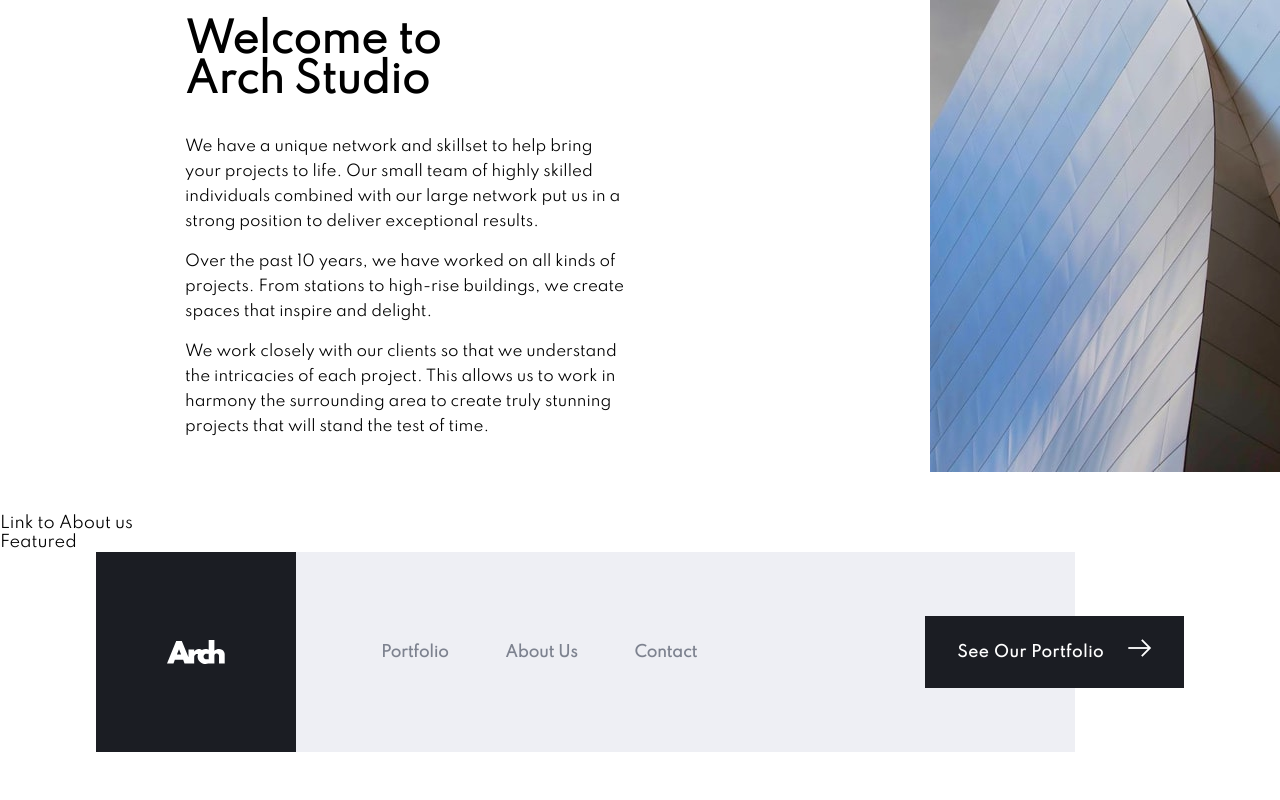
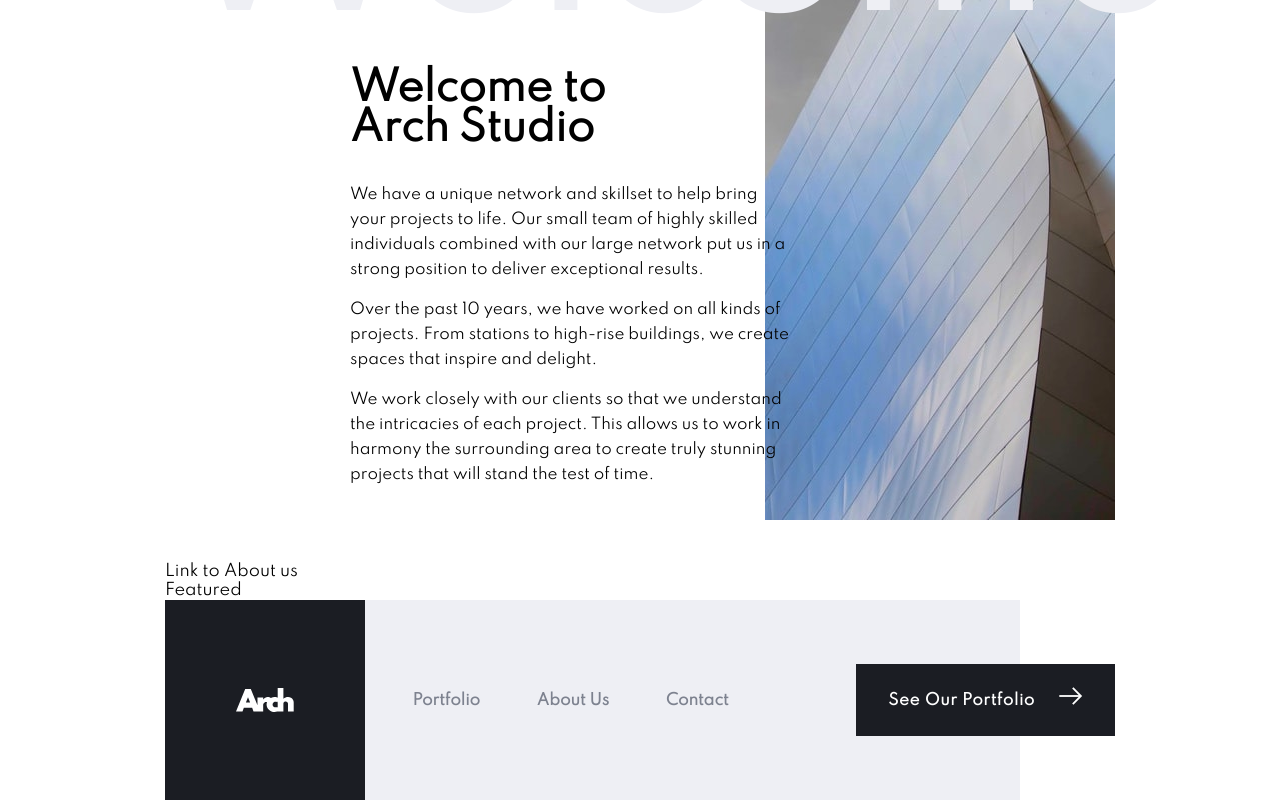
Before and after one commit to qb-rivkyb/arch-studio, a Next.js app: page / in a window 1280 px wide. Shown: the part 1120-1920 px from the top of the page. Before the commit the page ends 1872 px from the top, so only its background shows below. Built offline with nearby package versions, Linux system fonts and the light colour scheme.

Commit message:
fix page layout

```diff
--- a/components/ContactDetails/Map.jsx
+++ b/components/ContactDetails/Map.jsx
@@ -5,7 +5,7 @@ import Image from "next/image";
 export default function Map({ latitude, longitude }) {
   const [viewport, setViewport] = useState({
     width: "100%",
-    height: "100%",
+    height: "500px",
     latitude,
     longitude,
     zoom: 7,
--- a/components/Layout/Footer/footer.styl.js
+++ b/components/Layout/Footer/footer.styl.js
@@ -8,16 +8,20 @@ export const container = {
   height: "443px",
   justifyContent: "space-between",
   paddingBottom: "48px",
+  marginTop: "72px",
   "@media(min-width:768px)": {
+    marginTop: "200px",
     flexDirection: "row",
     height: "120px",
     paddingBottom: 0,
     background: `linear-gradient(to right, ${colors.veryLightGrey} 0%,${colors.veryLightGrey} 80%,${colors.veryLightGrey} 50%,white 50%,white 100%)`,
   },
-  "@media(min-width:1100px)": {
-    maxWidth: "85%",
+  "@media(min-width:1200px)": {
+    maxWidth: "1440px",
+    padding: "0 165px",
     margin: "0 auto",
-    background: `linear-gradient(to right, ${colors.veryLightGrey} 0%,${colors.veryLightGrey} 90%,${colors.veryLightGrey} 50%,white 50%,white 100%)`,
+    background: `linear-gradient(to right, ${colors.veryLightGrey} 0%,${colors.veryLightGrey} 90%,${colors.veryLightGrey} 50%,white 50%,white 100%) no-repeat`,
+    backgroundOrigin: "content-box",
     height: "200px",
     justifyContent: "flex-start",
   },
@@ -33,14 +37,14 @@ export const linkContainer = {
     alignItems: "center",
     flexGrow: 1,
   },
-  "@media(min-width:1100px)": {
+  "@media(min-width:1200px)": {
     maxWidth: "316px",
-    marginLeft: "85px",
+    marginLeft: "5%",
     justifyContent: "space-between",
   },
 };
 export const button = {
-  "@media(min-width:1100px)": {
+  "@media(min-width:1200px)": {
     marginLeft: "auto",
   },
 };
@@ -51,7 +55,7 @@ export const logoContainer = {
   width: "120px",
   display: "flex",
   justifyContent: "center",
-  "@media(min-width:1100px)": {
+  "@media(min-width:1200px)": {
     height: "200px",
     width: "200px",
   },
--- a/components/Layout/Header/header.styl.js
+++ b/components/Layout/Header/header.styl.js
@@ -2,13 +2,17 @@ import colors from "../../../colors";
 
 export const navigation = {
   display: "flex",
-  padding: "32px 165px",
+  paddingTop: "56px",
+  paddingBottom: "56px",
   textAlign: "center",
   alignItems: "center",
+  position: "relative",
+  zIndex: 1000,
   "@media (max-width: 426px)": {
-    paddingTop: "32px",
+    padding: "32px",
     justifyContent: "space-between",
-    margin: "0 32px",
+    position: "relative",
+    zIndex: 1000,
   },
 };
 export const logo = {
@@ -39,7 +43,7 @@ export const linkActiveStyles = {
 export const navItemsMobile = {
   backgroundColor: colors.veryLightGrey,
   position: "absolute",
-  top: "96px",
+  top: "108px",
   width: "343px",
   height: "235px",
   right: 0,
@@ -59,12 +63,13 @@ export const navItemMobile = {
 };
 
 export const overlay = {
-  position: "absolute",
+  position: "fixed",
   backgroundColor: "black",
   opacity: 0.5,
   left: 0,
   bottom: 0,
-  top: "96px",
+  top: 0,
+  right: 0,
   zIndex: 1,
   width: "100%",
   height: "100%",
--- a/components/Layout/Header/sidetext.styl.js
+++ b/components/Layout/Header/sidetext.styl.js
@@ -4,18 +4,22 @@ export const sideText = {
   transform: "rotate(-270deg)",
   transformOrigin: "top left",
   position: "absolute",
-  left: "64px",
   textTransform: "uppercase",
   color: colors.lightGrey,
   letterSpacing: "15px",
   fontSize: "15px",
-  top: "0",
+  top: 0,
   "&::before": {
     content: "'----'",
     textDecoration: "line-through",
     paddingRight: "48px",
   },
-  "@media (max-width: 426px)": {
-    display: "none",
+  display: "none",
+  "@media (min-width: 768px)": {
+    left: "50px",
+    display: "block",
+  },
+  "@media (min-width: 1100px)": {
+    left: "100px",
   },
 };
--- a/components/Layout/index.jsx
+++ b/components/Layout/index.jsx
@@ -9,7 +9,8 @@ export default function Layout({ children }) {
           maxWidth: "1440px",
           margin: "0 auto",
           position: "relative",
-          "@media (max-width: 426px)": { maxWidth: "100%" },
+          "@media (min-width: 768px)": { padding: "0 100px" },
+          "@media (min-width: 1100px)": { padding: "0 165px" },
         }}
       >
         <Header />
--- a/components/Welcome/welcome.styl.js
+++ b/components/Welcome/welcome.styl.js
@@ -19,7 +19,7 @@ export const subHeaderText = {
 };
 
 export const welcomeContainer = {
-  margin: "75px auto",
+  margin: "75px 32px",
   position: "relative",
   "&::before": {
     content: '""',
@@ -30,7 +30,9 @@ export const welcomeContainer = {
     "@media(min-width:768px)": {
       display: "none",
     },
-    "@media (max-width: 426px)": { maxWidth: "100%" },
+  },
+  "@media(min-width:768px)": {
+    margin: "75px 0",
   },
 };
 
```
